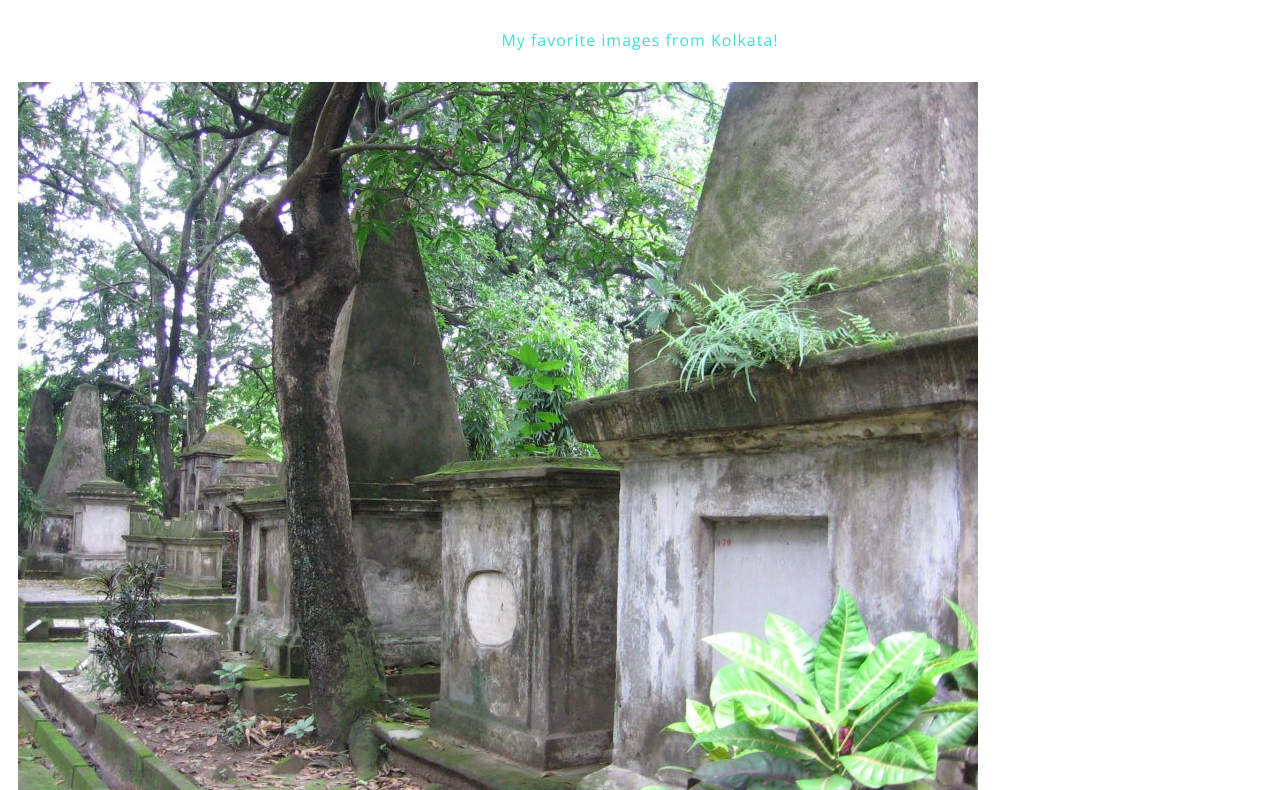
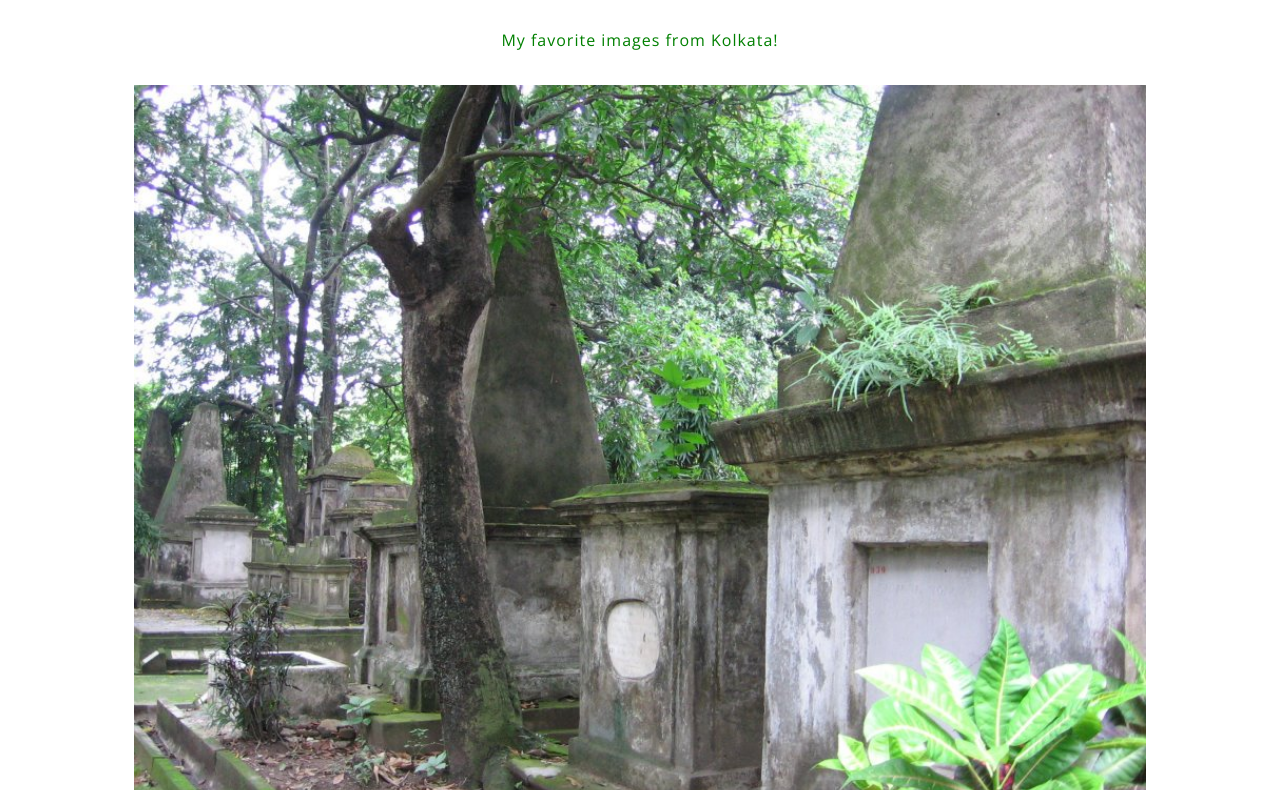
Before and after one commit to seligmar/moreCSSPractice, a plain HTML site: page index.html in a window 1280 px wide. Shown: the part 138-928 px from the top of the page. Drawn offline with nearby package versions, Linux system fonts and the light colour scheme.

Commit message:
centered img tags

```diff
--- a/index.css
+++ b/index.css
@@ -1,6 +1,7 @@
 html {
   font-size: 12px; /* px means "pixels": the base font size is now 10 pixels high  */
   font-family: 'Open Sans', sans-serif; /* this should be the rest of the output you got from Google fonts */
+  color: green;
 }
 
 h1 {
@@ -13,13 +14,10 @@ li {
   font-size: 16px;
   line-height: 2;
   letter-spacing: 1px;
-  color: turquoise;
   text-align: center;
 }
 
 img {
-  margin: 10px;
-  /* margin-left: 20%;
-  margin-right: 20%;
-  float: center; */
+  width: 80%;
+  margin: 1% 10% 1% 10%;
 }
```
